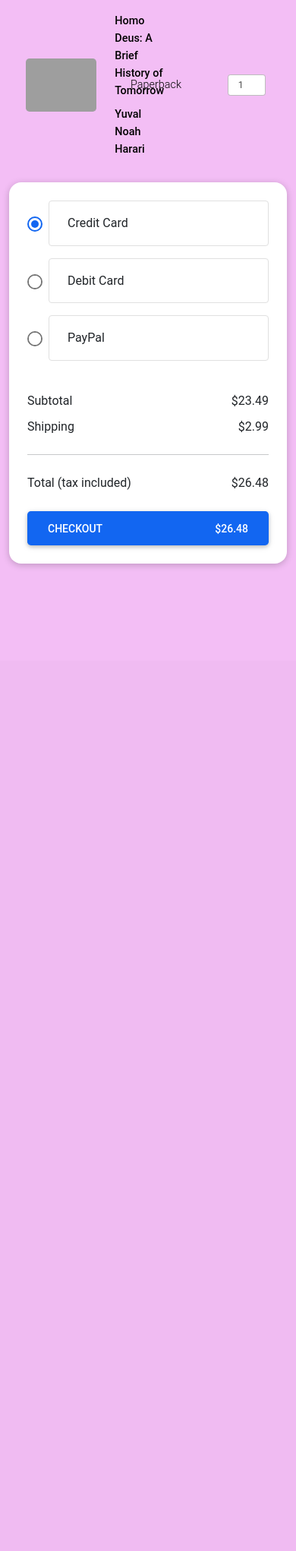
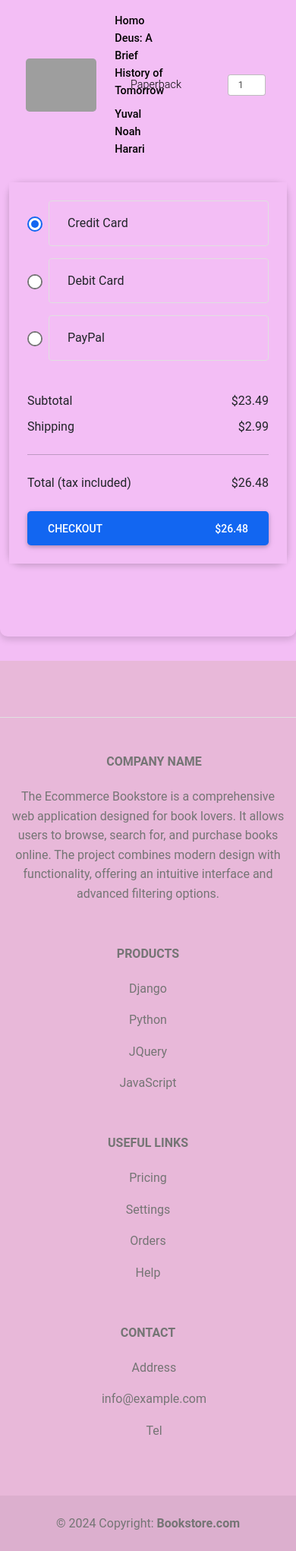
Before and after one commit to PPysklo/ecommerce-bookstore, a Django app: page /shooping-cart/ in a window 390 px wide. Shown: the part 445-2487 px from the top of the page at 76% size. Before the commit the page ends 1192 px from the top, so only its background shows below. Run offline with Django 5.2, Linux system fonts and the light colour scheme; some libraries are stand-ins or nearby versions; grey boxes are pictures that could not be loaded.

Commit message:
Added pagination, footer and changes in the shooping cart styling (#7)

```diff
--- a/app_books/views.py
+++ b/app_books/views.py
@@ -1,9 +1,10 @@
 from django.shortcuts import render
 from django.shortcuts import get_object_or_404
 from django.views.generic import DetailView
+from django.http import JsonResponse
 
 from .models import Books, Tag
-
+from .utils import search_thing, paginateBooks
 
 class BookDetailView(DetailView):
     model = Books
@@ -25,9 +26,26 @@ def books_list(request):
 
         books = books.filter(tags=category_tag)
 
+    if request.headers.get('x-requested-with') == 'XMLHttpRequest':
+        query = request.GET.get('query', '')
+        if query:
+            if len(query) >= 3:
+                things, search_query = search_thing(query, things)
 
+        results = [
+                {
+                    'id': thing.id,
+                    'name': thing.name,
+                    'owner': thing.owner.username,
+                    'location': thing.location.name if thing.location else "",
+                    'image': thing.image_set.first().image.url if thing.image_set.exists() else None
+                }
+                for thing in things
+            ]
 
-    # custom_range, books = paginateProjects(request, books, 8)
+        return JsonResponse(results, safe=False)
+
+    custom_range, books = paginateBooks(request, books, 8)
 
     # if request.user.is_authenticated:
     #     customer = request.user.profile
@@ -45,7 +63,7 @@ def books_list(request):
         'tags' : tags,
         # 'cartitems' : cartItems,
         # 'search_query' : search_query,
-        # 'custom_range' : custom_range,
+        'custom_range' : custom_range,
         'category_tag' : category_tag,
     }
 
--- a/static/css/cart.css
+++ b/static/css/cart.css
@@ -3,3 +3,15 @@
     height: 100vh !important;
     }
     }
+
+.cart-border{
+    background-color: #f3bef5; /* Kolor tła */
+    border-radius: 10px;
+    padding: 2rem;
+    box-shadow: 0 4px 10px rgba(0, 0, 0, 0.15);
+}
+
+.summary{
+    background-color: #f3bef5; /* Kolor tła */
+
+}
--- /dev/null
+++ b/static/css/footer.css
@@ -0,0 +1,16 @@
+.content {
+    flex: 1;
+    padding: 20px;
+    color: black !important;
+}
+
+.footer {
+    color: #b97c7c;
+    text-align: center;
+    padding: 10px 20px;
+    z-index: 900;
+}
+
+.bg-body-tertiary {
+    background-color:  #e8b8d9 !important;
+}
--- a/static/css/main_style.css
+++ b/static/css/main_style.css
@@ -169,3 +169,7 @@ padding: .45rem 1.5rem .35rem;
 .btn-primary:hover {
   background-color: #5a3796;
 }
+
+.book-list {
+  margin-bottom: 100px; /* Dodatkowy odstęp na paginację */
+}
--- /dev/null
+++ b/static/js/footer_script.js
@@ -0,0 +1,21 @@
+document.addEventListener("DOMContentLoaded", function () {
+    const pagination = document.querySelector(".pagination");
+    const footer = document.querySelector("footer");
+
+    if (pagination && footer) {
+        const adjustPagination = () => {
+            const footerRect = footer.getBoundingClientRect();
+            const paginationRect = pagination.getBoundingClientRect();
+
+            if (footerRect.top < window.innerHeight) {
+                pagination.style.bottom = `${window.innerHeight - footerRect.top + 10}px`; // Dostosowanie paginacji
+            } else {
+                pagination.style.bottom = "0px"; // Normalna pozycja
+            }
+        };
+
+        window.addEventListener("scroll", adjustPagination);
+        window.addEventListener("resize", adjustPagination);
+        adjustPagination(); // Wywołaj funkcję po załadowaniu strony
+    }
+});
--- /dev/null
+++ b/templates/footer.html
@@ -0,0 +1,102 @@
+<!-- Footer -->
+<footer class="text-center text-lg-start bg-body-tertiary text-muted">
+    <!-- Section: Social media -->
+    <section class="d-flex justify-content-center justify-content-lg-between p-4 border-bottom">
+      <!-- Right -->
+      <div>
+        <a href="" class="me-4 text-reset">
+          <i class="fab fa-facebook-f"></i>
+        </a>
+        <a href="" class="me-4 text-reset">
+          <i class="fab fa-twitter"></i>
+        </a>
+        <a href="" class="me-4 text-reset">
+          <i class="fab fa-google"></i>
+        </a>
+        <a href="" class="me-4 text-reset">
+          <i class="fab fa-instagram"></i>
+        </a>
+        <a href="" class="me-4 text-reset">
+          <i class="fab fa-linkedin"></i>
+        </a>
+        <a href="" class="me-4 text-reset">
+          <i class="fab fa-github"></i>
+        </a>
+      </div>
+      <!-- Right -->
+    </section>
+    <!-- Section: Social media -->
+
+    <!-- Section: Links  -->
+    <section class="">
+      <div class="container text-center text-md-start mt-5">
+        <!-- Grid row -->
+        <div class="row mt-3">
+          <!-- Grid column -->
+          <div class="col-md-3 col-lg-4 col-xl-3 mx-auto mb-4">
+            <!-- Content -->
+            <h6 class="text-uppercase fw-bold mb-4">
+              <i class="fas fa-gem me-3"></i>Company name
+            </h6>
+            <p>
+                The Ecommerce Bookstore is a comprehensive web application
+                designed for book lovers. It allows users to browse, search for,
+                and purchase books online. The project combines modern design with
+                functionality, offering an intuitive interface and advanced filtering options.
+            </p>
+          </div>
+
+          <div class="col-md-2 col-lg-2 col-xl-2 mx-auto mb-4">
+            <h6 class="text-uppercase fw-bold mb-4">
+              Products
+            </h6>
+            <p>
+              <a href="#!" class="text-reset">Django</a>
+            </p>
+            <p>
+              <a href="#!" class="text-reset">Python</a>
+            </p>
+            <p>
+              <a href="#!" class="text-reset">JQuery</a>
+            </p>
+            <p>
+              <a href="#!" class="text-reset">JavaScript</a>
+            </p>
+          </div>
+          <div class="col-md-3 col-lg-2 col-xl-2 mx-auto mb-4">
+            <h6 class="text-uppercase fw-bold mb-4">
+              Useful links
+            </h6>
+            <p>
+              <a href="#!" class="text-reset">Pricing</a>
+            </p>
+            <p>
+              <a href="#!" class="text-reset">Settings</a>
+            </p>
+            <p>
+              <a href="#!" class="text-reset">Orders</a>
+            </p>
+            <p>
+              <a href="#!" class="text-reset">Help</a>
+            </p>
+          </div>
+          <div class="col-md-4 col-lg-3 col-xl-3 mx-auto mb-md-0 mb-4">
+            <h6 class="text-uppercase fw-bold mb-4">Contact</h6>
+            <p><i class="fas fa-home me-3"></i> Address</p>
+            <p>
+              <i class="fas fa-envelope me-3"></i>
+              info@example.com
+            </p>
+            <p><i class="fas fa-phone me-3"></i>Tel</p>
+          </div>
+        </div>
+      </div>
+    </section>
+
+    <div class="text-center p-4" style="background-color: rgba(0, 0, 0, 0.05);">
+      © 2024 Copyright:
+      <a class="text-reset fw-bold" href="https://mdbootstrap.com/">Bookstore.com</a>
+    </div>
+    <!-- Copyright -->
+  </footer>
+  <!-- Footer -->
--- a/templates/index.html
+++ b/templates/index.html
@@ -12,19 +12,28 @@
 
     {% endblock styles %}
     <link rel="stylesheet" href="{% static 'css/main_style.css' %}">
+    <link rel="stylesheet" href="{% static 'css/footer.css' %}">
 
 
 
 </head>
 <body>
     {% include 'navbar.html' %}
+    <section class="trend-section">
 
     {% block content %}
     {% endblock content %}
+    </section>
+
+    {% include 'pagination.html' with queryset=books custom_range=custom_range %}
 
 
+    {% include 'footer.html' %}
     <script src="https://cdn.jsdelivr.net/npm/bootstrap@5.3.3/dist/js/bootstrap.bundle.min.js" integrity="sha384-YvpcrYf0tY3lHB60NNkmXc5s9fDVZLESaAA55NDzOxhy9GkcIdslK1eN7N6jIeHz" crossorigin="anonymous"></script>
+    <script src="{% static 'js/footer_script.js' %}"></script>
     {% block scripts %}
     {% endblock scripts%}
+
 </body>
+
 </html>
--- /dev/null
+++ b/templates/pagination.html
@@ -0,0 +1,32 @@
+{% load static %}
+{% if queryset.has_other_pages%}
+<link rel="stylesheet" href="{% static 'css\pagination.css' %}">
+    <div class="pagination fixed-bottom">
+      <ul class="container">
+
+        {% if queryset.has_previous %}
+          <li><a href="?page={{queryset.previous_page_number}}" class="btn page-link" data-page="{{queryset.previous_page_number}}">&#10094;</a></li>
+        {% endif %}
+
+        {% for page in custom_range %}
+
+          {% if page == queryset.number %}
+            <li><a href="?page={{page}}" class="btn page-link btn--sub" data-page="{{page}}">{{page}}</a></li>
+
+          {% else %}
+            <li><a href="?page={{page}}" class="btn page-link" data-page="{{page}}">{{page}}</a></li>
+
+        {% endif %}
+
+        {% endfor %}
+
+        {% if queryset.has_next %}
+          <li><a href="?page={{queryset.next_page_number}}" class="btn page-link" data-page="{{queryset.next_page_number}}">&#10095;</a></li>
+        {% endif %}
+      </ul>
+    </div>
+{% endif %}
+
+<script type="text/javascript">
+
+</script>
--- a/templates/shooping_cart.html
+++ b/templates/shooping_cart.html
@@ -8,8 +8,8 @@
 
 {% block content %}
 
-<section class="h-100 h-custom">
-    <div class="container h-100 py-5">
+<section class="h-100 h-custom" >
+    <div class="container h-100 py-5 cart-border">
       <div class="row d-flex justify-content-center align-items-center h-100">
         <div class="col">
 
@@ -77,7 +77,7 @@
           </div>
 
           <div class="card shadow-2-strong mb-5 mb-lg-0" style="border-radius: 16px;">
-            <div class="card-body p-4">
+            <div class="card-body p-4 summary">
               <div class="row">
                 <div class="col-md-6 col-lg-4 col-xl-3 mb-4 mb-md-0">
                   <form>
```
Also changed, not shown: app_books/utils.py (+29 -0 lines), app_users/signals.py (+0 -13 lines), static/css/pagination.css (added, +35 -0 lines).
